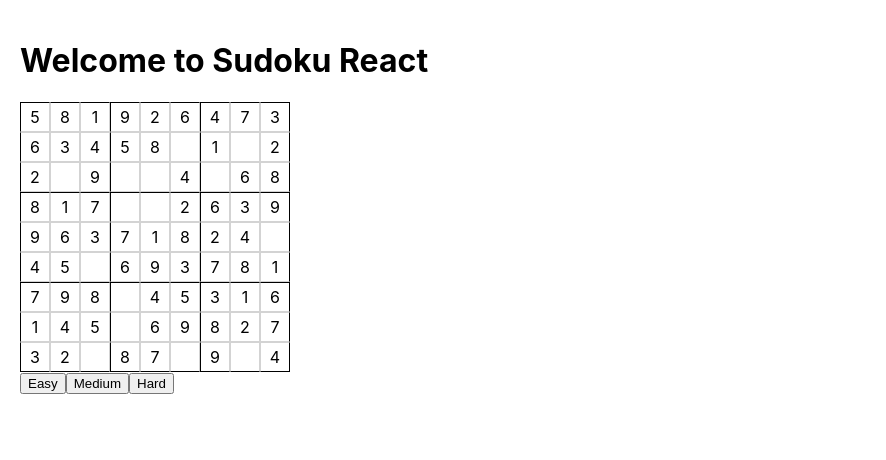
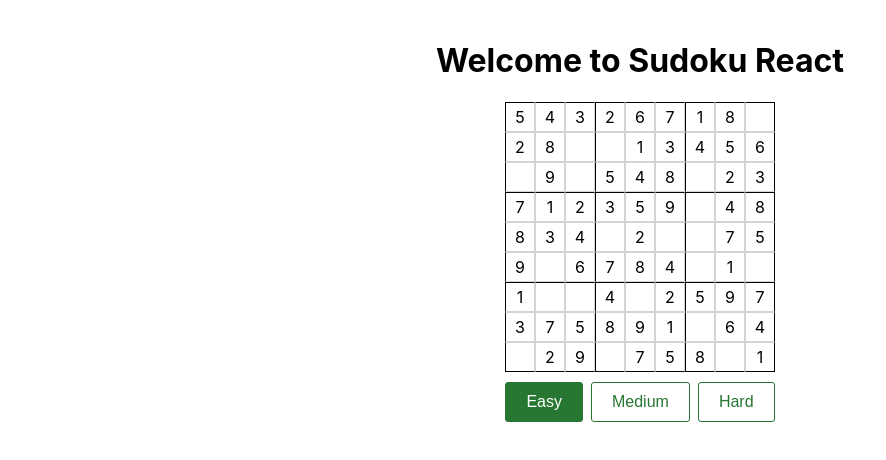
Before and after one commit to lizlux/sudoku, a React (Create React App) app in the folder sudoku-react/: page / in a window 1280 px wide. Shown: the top 460 px of the page, without its empty margins (0-886 px from the left). Built offline with nearby package versions, Linux system fonts and the light colour scheme.

Commit message:
adding difficulty toggle

```diff
--- a/sudoku-react/src/components/App.css
+++ b/sudoku-react/src/components/App.css
@@ -1,5 +1,8 @@
 .App {
   padding: 20px;
+  display: flex;
+  align-items: center;
+  flex-direction: column;
 }
 
 .container {
--- a/sudoku-react/src/components/App.tsx
+++ b/sudoku-react/src/components/App.tsx
@@ -1,16 +1,45 @@
-import { useState } from "react";
+import { RefObject, useEffect, useLayoutEffect, useRef, useState } from "react";
 import "./App.css";
 import DifficultyToggle from "./DifficultyToggle";
 import SudokuContainer from "./SudokuContainer";
+import { getHidden } from "../helpers/setUpGame";
+import { ValidNumber } from "../types/sudoku-types";
+import getLines from "../helpers/getSudokuGrid";
 
 function App() {
   const [difficultyLevel, setDifficultyLevel] = useState<1 | 2 | 3>(1);
+  const [lines, setLines] = useState<ValidNumber[][] | null>(null);
+  const [hiddenGrid, setHiddenGrid] = useState<boolean[][] | null>(null);
+
+  // const lines: RefObject<ValidNumber[][] | null> = useRef(null);
+  // if (!lines.current) {
+  //   lines.current = getLines();
+  // }
+
+  // const hiddenGrid: RefObject<boolean[][] | null> = useRef(null);
+  // if (!hiddenGrid.current) {
+  //   hiddenGrid.current = getHidden(difficultyLevel);
+  // }
+
+  useLayoutEffect(() => {
+    setLines(getLines());
+    setHiddenGrid(getHidden(difficultyLevel));
+  }, [difficultyLevel]);
+
+  console.log("difficultyLevel", difficultyLevel);
 
   return (
     <div className="App">
       <h1>Welcome to Sudoku React</h1>
-      <SudokuContainer difficultyLevel={difficultyLevel} />
-      <DifficultyToggle setDifficultyLevel={setDifficultyLevel} />
+      {lines && hiddenGrid ? (
+        <>
+          <SudokuContainer lines={lines} hiddenGrid={hiddenGrid} />
+          <DifficultyToggle
+            setDifficultyLevel={setDifficultyLevel}
+            difficultyLevel={difficultyLevel}
+          />
+        </>
+      ) : null}
     </div>
   );
 }
--- /dev/null
+++ b/sudoku-react/src/components/DifficultyToggle.css
@@ -0,0 +1,17 @@
+button {
+  background: none;
+  border: 1px solid #277632;
+  color: #277632;
+  padding: 10px 20px;
+  font-size: 16px;
+  border-radius: 3px;
+  cursor: pointer;
+  transition: all 0.1s ease-in-out;
+  margin: 10px 4px;
+}
+
+button:hover,
+button.selected {
+  background: #277632;
+  color: white;
+}
--- a/sudoku-react/src/components/DifficultyToggle.tsx
+++ b/sudoku-react/src/components/DifficultyToggle.tsx
@@ -1,13 +1,32 @@
+import "./DifficultyToggle.css";
+
 const DifficultyToggle = ({
+  difficultyLevel,
   setDifficultyLevel,
 }: {
+  difficultyLevel: 1 | 2 | 3;
   setDifficultyLevel: (level: 1 | 2 | 3) => void;
 }) => {
   return (
     <div className="difficulty-toggle">
-      <button onClick={() => setDifficultyLevel(1)}>Easy</button>
-      <button onClick={() => setDifficultyLevel(2)}>Medium</button>
-      <button onClick={() => setDifficultyLevel(3)}>Hard</button>
+      <button
+        className={difficultyLevel === 1 ? "selected" : ""}
+        onClick={() => setDifficultyLevel(1)}
+      >
+        Easy
+      </button>
+      <button
+        className={difficultyLevel === 2 ? "selected" : ""}
+        onClick={() => setDifficultyLevel(2)}
+      >
+        Medium
+      </button>
+      <button
+        className={difficultyLevel === 3 ? "selected" : ""}
+        onClick={() => setDifficultyLevel(3)}
+      >
+        Hard
+      </button>
     </div>
   );
 };
--- a/sudoku-react/src/components/SudokuContainer.tsx
+++ b/sudoku-react/src/components/SudokuContainer.tsx
@@ -3,17 +3,13 @@ import getLines from "../helpers/getSudokuGrid";
 import { ValidNumber } from "../types/sudoku-types";
 import { getHidden } from "../helpers/setUpGame";
 
-function SudokuContainer({ difficultyLevel }: { difficultyLevel: 1 | 2 | 3 }) {
-  const lines: RefObject<ValidNumber[][] | null> = useRef(null);
-  if (!lines.current) {
-    lines.current = getLines();
-  }
-
-  const hiddenGrid: RefObject<boolean[][] | null> = useRef(null);
-  if (!hiddenGrid.current) {
-    hiddenGrid.current = getHidden(difficultyLevel);
-  }
-
+function SudokuContainer({
+  lines,
+  hiddenGrid,
+}: {
+  lines: ValidNumber[][];
+  hiddenGrid: boolean[][];
+}) {
   const [selectedRowIndex, setSelectedRowIndex] = useState<ValidNumber | null>(
     null
   );
@@ -22,8 +18,10 @@ function SudokuContainer({ difficultyLevel }: { difficultyLevel: 1 | 2 | 3 }) {
   );
 
   const handleClick = (rowIndex: ValidNumber, colIndex: ValidNumber) => {
-    setSelectedRowIndex(rowIndex);
-    setSelectedColIndex(colIndex);
+    if (isHidden(rowIndex, colIndex)) {
+      setSelectedRowIndex(rowIndex);
+      setSelectedColIndex(colIndex);
+    }
   };
 
   const isSelected = (rowIndex: ValidNumber, colIndex: ValidNumber) => {
@@ -31,26 +29,22 @@ function SudokuContainer({ difficultyLevel }: { difficultyLevel: 1 | 2 | 3 }) {
   };
 
   const isHidden = (rowIndex: ValidNumber, colIndex: ValidNumber) => {
-    return (
-      hiddenGrid.current && hiddenGrid.current[rowIndex][colIndex] === true
-    );
+    return hiddenGrid && hiddenGrid[rowIndex][colIndex] === true;
   };
 
   const getSquareClassName = (rowIndex: ValidNumber, colIndex: ValidNumber) => {
     return `square ${
       isSelected(rowIndex as ValidNumber, colIndex as ValidNumber)
-        ? "selected"
-        : null
-    } ${
-      isHidden(rowIndex as ValidNumber, colIndex as ValidNumber)
-        ? "hidden"
-        : null
+        ? "selected "
+        : ""
+    }${
+      isHidden(rowIndex as ValidNumber, colIndex as ValidNumber) ? "hidden" : ""
     }`;
   };
 
   return (
     <div className="container">
-      {lines.current.map((line, rowIndex) =>
+      {lines.map((line, rowIndex) =>
         line.map((square, colIndex) => (
           <div
             className={getSquareClassName(
@@ -62,7 +56,11 @@ function SudokuContainer({ difficultyLevel }: { difficultyLevel: 1 | 2 | 3 }) {
               handleClick(rowIndex as ValidNumber, colIndex as ValidNumber)
             }
           >
-            <span>{square}</span>
+            <span>
+              {isHidden(rowIndex as ValidNumber, colIndex as ValidNumber)
+                ? ""
+                : square}
+            </span>
           </div>
         ))
       )}
--- a/sudoku-react/src/helpers/getSudokuGrid.tsx
+++ b/sudoku-react/src/helpers/getSudokuGrid.tsx
@@ -62,7 +62,6 @@ const getNextNumber = (
 let attempts = 0;
 
 const getLines = (): ValidNumber[][] => {
-  console.log("get lines");
   attempts++;
   if (attempts < 100) {
     try {
--- a/sudoku-react/src/helpers/setUpGame.tsx
+++ b/sudoku-react/src/helpers/setUpGame.tsx
@@ -1,4 +1,3 @@
-import { ValidNumber } from "../types/sudoku-types";
 import { getRandomNumber } from "./numberUtils";
 
 const difficultyMap = {
```
